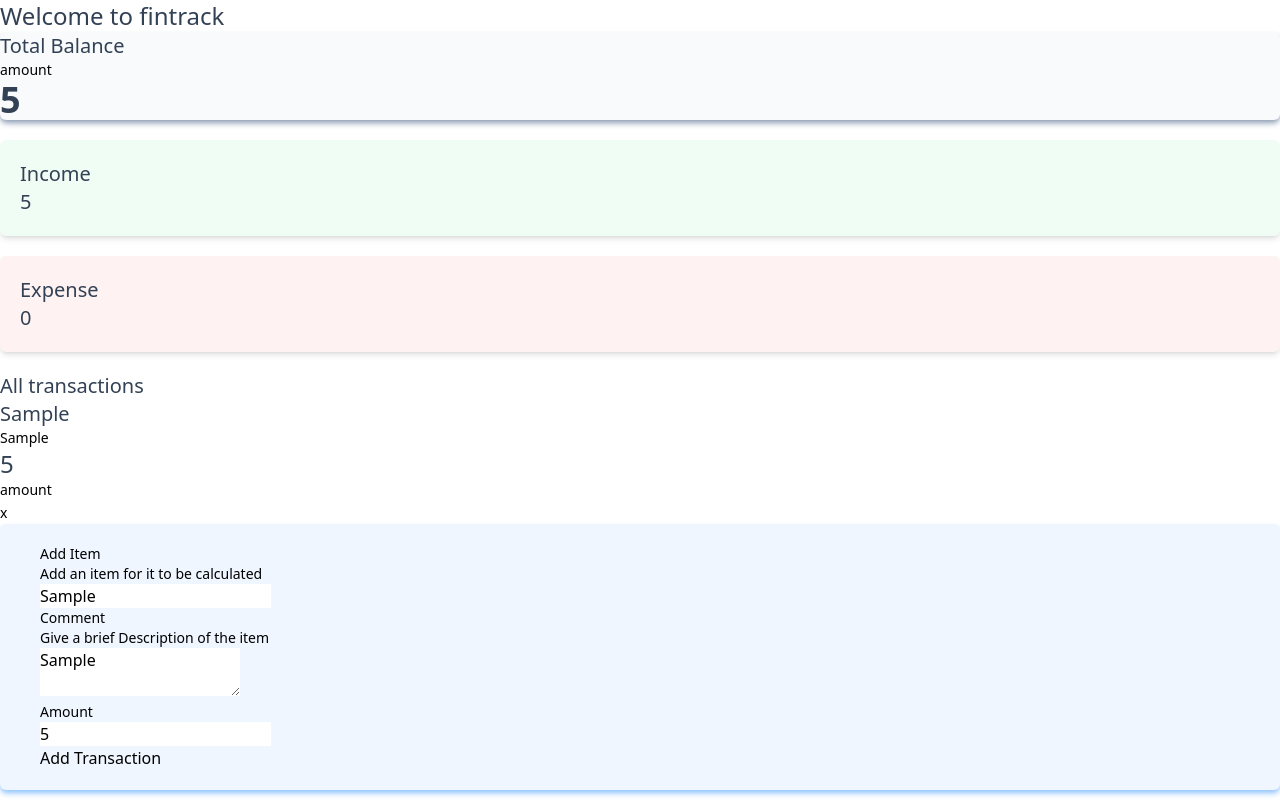
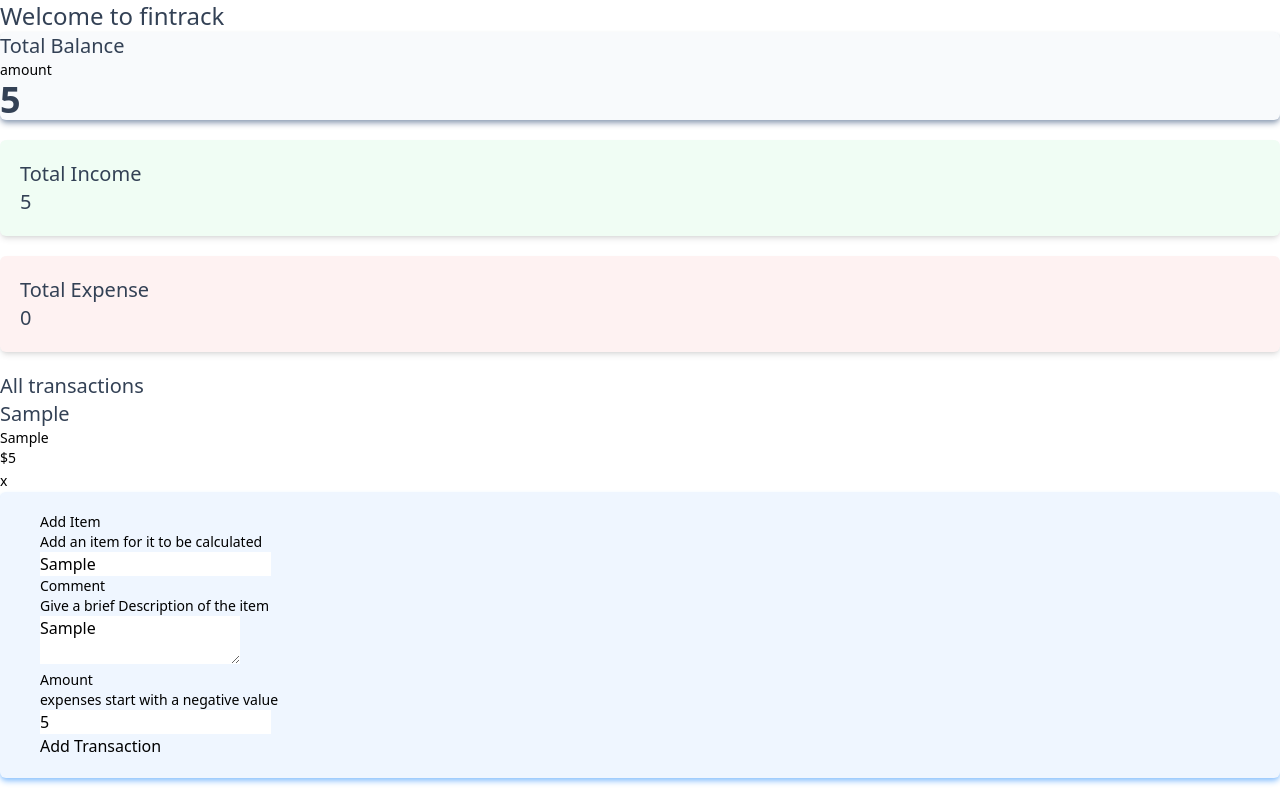
Before and after one commit to gyeduernest/App_project, a React (Vite) app: page /dashboard in a window 1280 px wide. Both pictures are taken after typing "Sample", "Sample", "5" into the empty fields and a click on the button "Add Transaction". Built offline with nearby package versions, Linux system fonts and the light colour scheme.

Commit message:
local storage session added

```diff
--- a/src/Components/Alltransactions.jsx
+++ b/src/Components/Alltransactions.jsx
@@ -1,17 +1,27 @@
 import React from 'react'
-import { useState } from 'react'
+import { useState, useEffect } from 'react'
 import IncomeExpense from './IncomeExpense';
 import TotalBalance from './TotalBalance';
 
+
+const STORAGE_KEY = 'transactionsList';
+
 export default function Alltransactions() {
-  const [transactionsList, setTransactionsList] = useState([
+  const storedTransactions = JSON.parse(sessionStorage.getItem(STORAGE_KEY)) || [];
+const [transactionsList, setTransactionsList] = useState(storedTransactions);
 
 
-  ])
+
+
+
 
   const [item, setitem] = useState("")
   const [amount, setamount] = useState("")
   const [description, setdescription] = useState("")
+  useEffect(() => {
+    sessionStorage.setItem(STORAGE_KEY, JSON.stringify(transactionsList));
+  }, [transactionsList]);
+
   const addTransaction = (e) => {
     e.preventDefault();
 
@@ -53,16 +63,18 @@ export default function Alltransactions() {
         <div className=''>
               {transactionsList.map((transactions) => (
 
-            <div className='Items flex'>
-              <div  key={transactions.id}>
-              <h4 className='font-bold mr-40'>{transactions.item}</h4>
-              <p className=''>{transactions.description}</p>
-              </div>
-              <div>
-              <h3 className='font-bold'>{transactions.amount}</h3>
-              <p>amount</p>
-              </div>
-              <button onClick={() => handleDelete(transactions.id)} className='cancel '><h5>x</h5></button>
+            <div className='Items flex items-center'key={transactions.id}>
+
+          <div className='pr-5'>
+              <h4 className=' font-bold mr-20'>{transactions.item}</h4>
+              <h5 className=''>{transactions.description}</h5>
+          </div>
+
+
+          <div className='flex ml-16'>
+              <h5 className='font-bold pl-5'>${transactions.amount}</h5>
+              <button onClick={() => handleDelete(transactions.id)} className='cancel ml-10 '><h5>x</h5></button>
+          </div>
             </div>
 
               ))}
@@ -76,7 +88,8 @@ export default function Alltransactions() {
           <p>Give a brief Description of the item</p>
           <textarea type="text" id="item" className='textarea' placeholder='eg.details of food' onChange={(e) => (setdescription(e.target.value))} value={description}  />
           <label htmlFor="amount"><h5 className='font-bold'>Amount</h5></label>
-          <input type="number" name='amount' id='amount' className='amount' onChange={(e) => (setamount(e.target.value))} value={amount} />
+          <p className='text-red-500'>expenses start with a negative value</p>
+          <input type="number" name='amount' id='amount' className='input' onChange={(e) => (setamount(e.target.value))} value={amount} />
          </div>
             <div className='flex justify-between items-center'>
             <button className=' bg-blue-700 rounded-md px-20 py-3 mx-auto  text-white font-bold '>Add Transaction</button>
--- a/src/Components/IncomeExpense.jsx
+++ b/src/Components/IncomeExpense.jsx
@@ -10,14 +10,14 @@ export default function IncomeExpense({totalIncome, totalExpense}) {
 
 
             <div className='Income '>
-            <h4 className='text-green-700 font-bold'>Income</h4>
+            <h4 className='text-green-700 '>Total Income</h4>
             <h4>{totalIncome}</h4>
             </div>
 
           <div className='Expense'>
 
 
-            <h4 className='text-red-700 font-bold'>Expense</h4>
+            <h4 className='text-red-700 '>Total Expense</h4>
             <h4>{totalExpense}</h4>
 
           </div>
--- a/src/LogIn.jsx
+++ b/src/LogIn.jsx
@@ -31,7 +31,7 @@ const LogIn = () => {
 
   return (
     <div className='lg:flex lg:justify-center lg:items-center  py-56'>
-    <form action=""    className='justify-center items-center lg:p-5 p-5  border border-gray-500 rounded-md'>
+    <form action=""    className='justify-center items-center lg:p-5 p-5  border border-gray-500 w-96 rounded-md'>
     <div className='mb-10'>
         <h3 className='font-bold'>Log in</h3>
         <p>Log in your account to access the Platform</p>
--- a/src/SignUp.jsx
+++ b/src/SignUp.jsx
@@ -32,7 +32,7 @@ const SignUp = () => {
 
   return (
     <div className='lg:flex lg:justify-center lg:items-center  py-56'>
-       <form action=""    className='justify-center items-center lg:p-5 p-5  border border-gray-500 rounded-md'>
+       <form action=""    className='justify-center items-center lg:p-5 px-5 w-96  border border-gray-500 rounded-md'>
        <div className='mb-10'>
         <h3 className='font-bold'>Sign up</h3>
         <p>create an account to access the Platform</p>
@@ -41,14 +41,14 @@ const SignUp = () => {
       <div className='mb-5'>
       <label htmlFor="email">Input email</label>
       <div>
-      <input type="email" value={email} placeholder='email' id="email" autoComplete='off' name='email'  className='input' onChange={(e) => setEmail(e.target.value)}  required/>
+      <input type="email" value={email} placeholder='email' id="email" autoComplete='on' name='email'  className='Signup-input' onChange={(e) => setEmail(e.target.value)}  required/>
       </div>
 
       </div>
       <div>
       <label htmlFor="password">Input password</label>
       <div>
-      <input type="password" placeholder='password' id="password" name='password'value={password} className='input' autoComplete='off' onChange={(e) => setPassword(e.target.value)} required />
+      <input type="password" placeholder='password' id="password" name='password'value={password} className='Signup-input' autoComplete='on' onChange={(e) => setPassword(e.target.value)} required />
       </div>
       </div>
 
--- a/src/index.css
+++ b/src/index.css
@@ -23,7 +23,7 @@
   }
 
  .submit{
-  @apply px-5 bg-blue-700   text-white focus:ring-white w-64 py-2 rounded-md mt-10
+  @apply px-5 bg-blue-700   text-white focus:ring-white w-80 py-2 rounded-md mt-10
  }
  .submit:active{
   @apply ring-red-200
@@ -32,9 +32,7 @@
  .input{
   @apply active:border-2 active:border-blue-400 px-3 border border-gray-900 text-center w-80 mb-5 h-10 lg:mr-10 rounded-md
  }
- .amount{
-  @apply active:border-2 active:border-blue-400  mb-10 px-3 border border-gray-900 text-center w-12 h-10 lg:mr-10 rounded-md
- }
+
  li{
   @apply hover:bg-gray-100 hover:rounded-md focus:ring-black
  }
@@ -53,13 +51,18 @@
 .btn{
   @apply ring ring-blue-200;
 }
-
+.Signup-input{
+  @apply w-80 border border-slate-600 px-3 h-12 rounded-md
+}
+.create-account{
+  @apply w-80
+}
 .btn:active{
   @apply ring-red-700
 }
 
 .cancel{
-  @apply bg-red-500 h-6 ml-12 mt-4 w-6 rounded-full text-white font-bold
+  @apply bg-red-500  px-2 py-1 rounded-lg text-white font-bold
 }
 
 .textarea{
```
